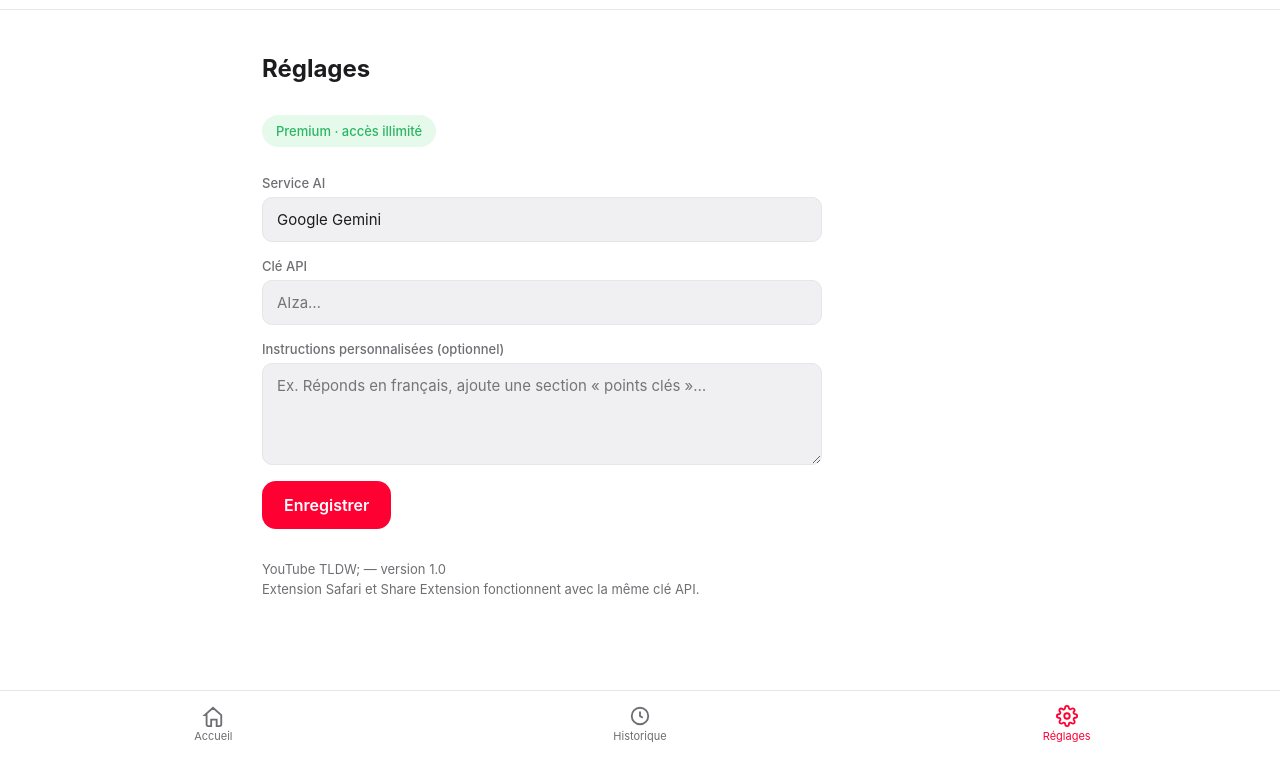
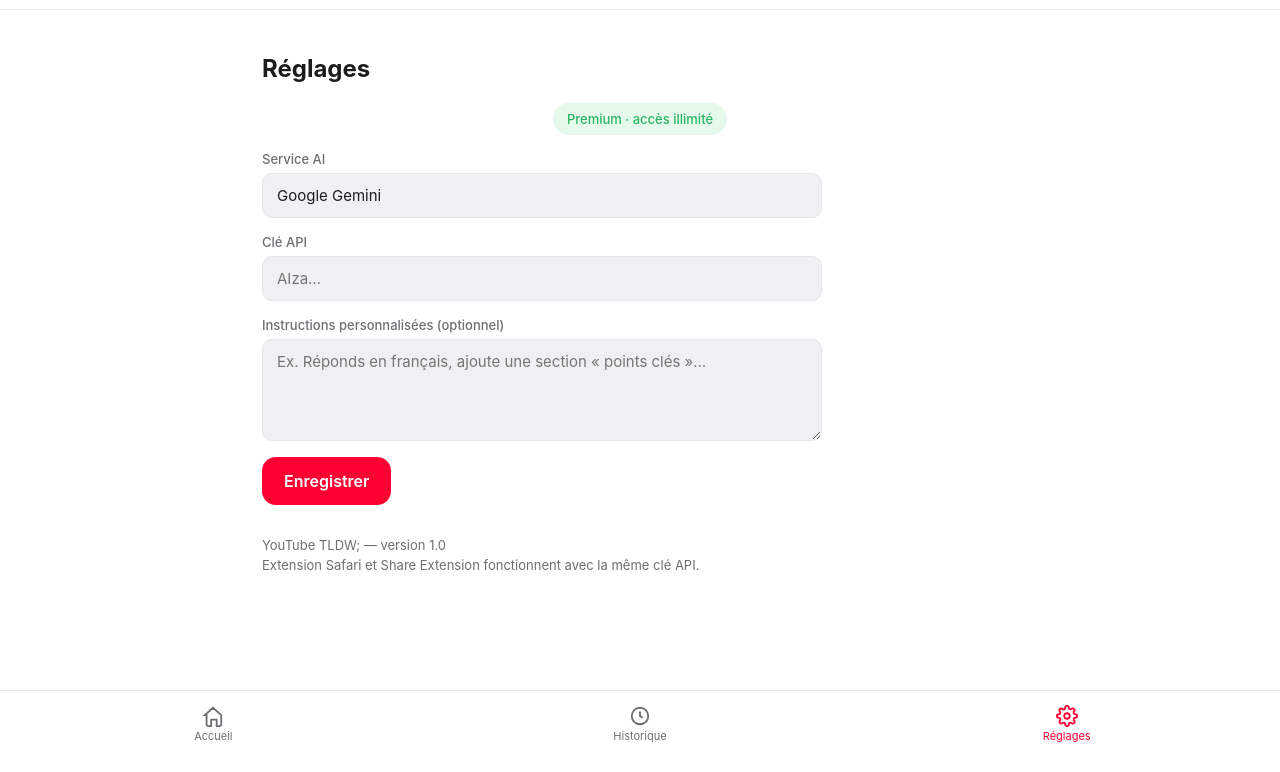
Before and after one commit to isebmo/youtube-tldw, a browser extension: page safari-xcode-project/YouTube TLDW/Shared (App)/Resources/Base.lproj/Main.html in a window 1280 px wide. Both pictures are taken after typing "https://example.com" into the empty fields and a click on the button "Résumer". Shown: the part 43-815 px from the top of the page. Drawn offline with Linux system fonts and the light colour scheme.

Commit message:
Center trial badge and upgrade buttons in Settings

```diff
--- a/safari-xcode-project/YouTube TLDW/Shared (App)/Resources/Style.css
+++ b/safari-xcode-project/YouTube TLDW/Shared (App)/Resources/Style.css
@@ -292,14 +292,16 @@ html, body {
 .settings-status { font-size: 13px; color: var(--fg-muted); }
 
 .trial-status {
-    display: inline-block;
+    display: block;
     padding: 8px 14px;
     border-radius: 100px;
     font-size: 13px;
     font-weight: 500;
-    margin: 12px 0;
+    margin: 12px auto;
+    width: fit-content;
     background: var(--bg-elev);
     color: var(--fg-muted);
+    text-align: center;
 }
 .trial-status.trial-active { background: rgba(0, 122, 255, 0.12); color: #007aff; }
 .trial-status.trial-premium { background: rgba(48, 209, 88, 0.12); color: #2bb564; }
@@ -309,8 +311,9 @@ html, body {
     display: flex;
     flex-direction: column;
     gap: 8px;
-    margin-bottom: 18px;
+    margin: 0 auto 18px;
     max-width: 320px;
+    align-items: stretch;
 }
 .upgrade-row .primary-btn { width: 100%; }
 .upgrade-row .ghost-btn { width: 100%; }
```
